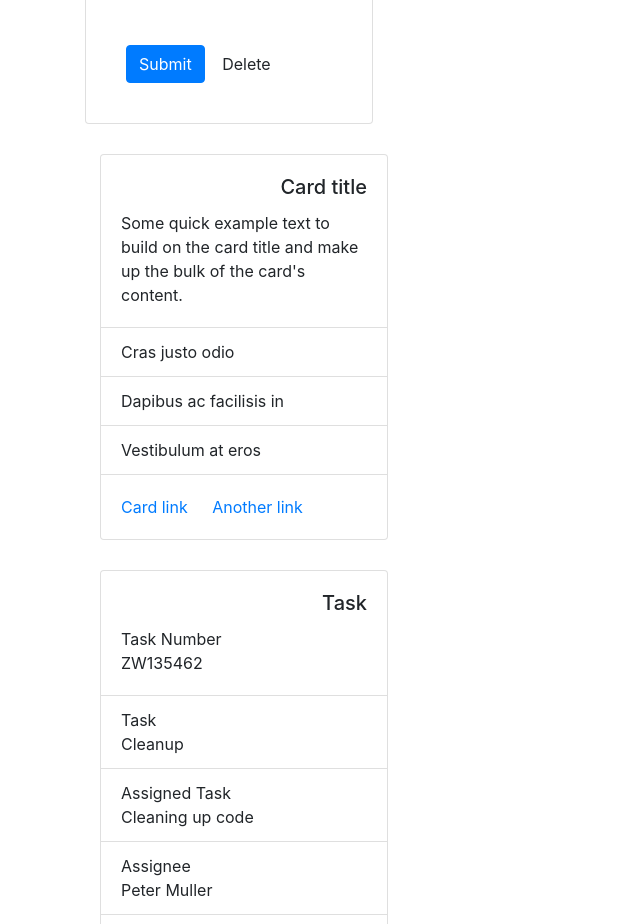
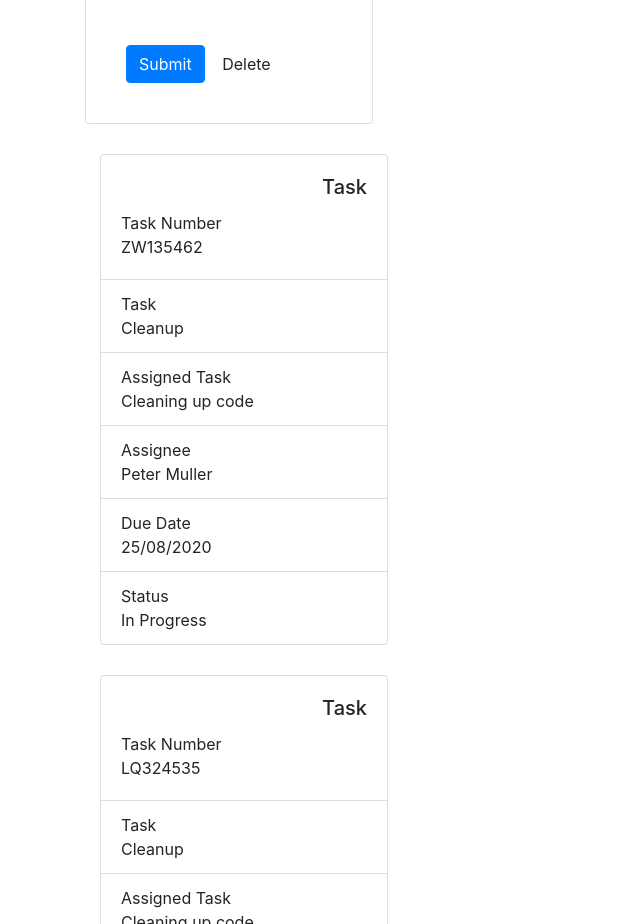
Before and after one commit to kerskil/Project_Repo, a plain HTML site: page index.html in a window 1280 px wide. Shown: the part 1166-2090 px from the top of the page, without its empty margins (0-640 px from the left). Drawn offline with nearby package versions, Linux system fonts and the light colour scheme.

Commit message:
Update index.html

```diff
--- a/index.html
+++ b/index.html
@@ -110,34 +110,6 @@
 
   </div>
 
-                <div class="list-group">
-
-                        <title>Card</title>
-                        </head>
-                        <body>
-
-                            <div class="container" style="margin-top:30px">
-
-                                <div class="card" style="width: 18rem;">
-
-                                    <div class="card-body">
-                                        <h5 class="card-title">Card title</h5>
-                                        <p class="card-text">Some quick example text to build on the card title and make up the bulk of the card's content.</p>
-                                    </div>
-                                    <ul class="list-group list-group-flush">
-                                        <li class="list-group-item">Cras justo odio</li>
-                                        <li class="list-group-item">Dapibus ac facilisis in</li>
-                                        <li class="list-group-item">Vestibulum at eros</li>
-                                    </ul>
-                                    <div class="card-body">
-                                        <a href="#" class="card-link">Card link</a>
-                                        <a href="#" class="card-link">Another link</a>
-                                    </div>
-                                </div>
-
-                            </div>
-                          </div>
-
 
       <div class="list-group">
 
```
